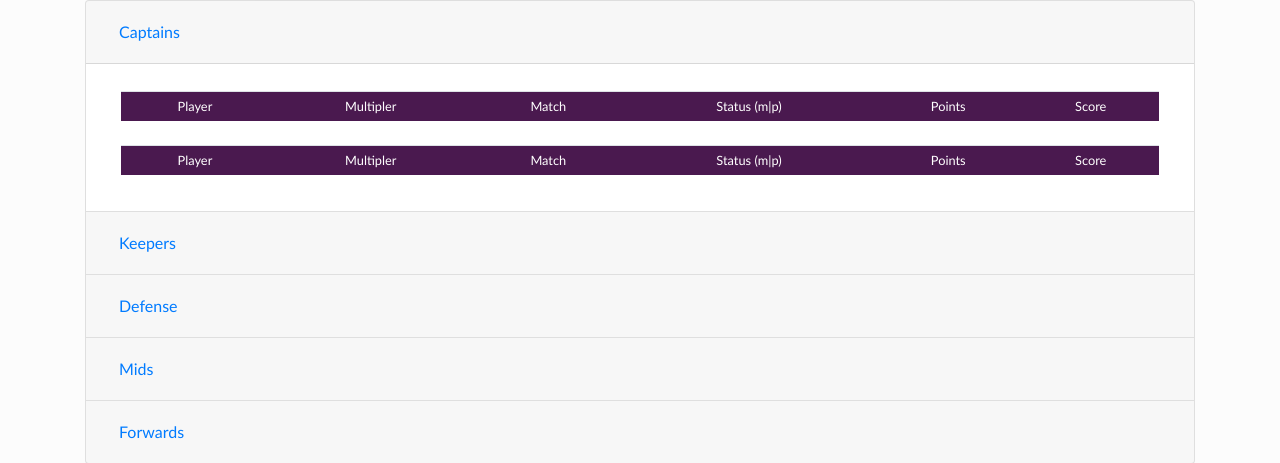
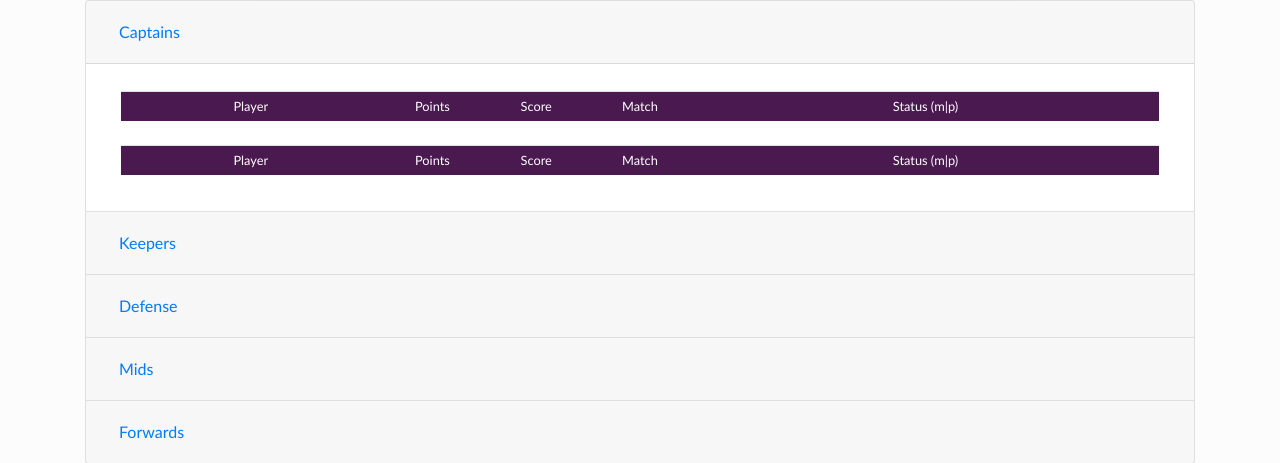
Before and after one commit to tfox1127/notrophyfpl2, a Flask app: template templates/compare.html in a window 1280 px wide, after a click on "Captains". Shown: the part 56-519 px from the top of the page. Run offline with Flask 2, Linux system fonts and the light colour scheme; the template is opened without the code that fills it, so the values that code supplies are empty; parts of the project's set-up code (start-up, migrations or seed data) failed here and were passed over; some libraries are stand-ins or nearby versions.

Commit message:
column width and order for compare

```diff
--- a/templates/compare.html
+++ b/templates/compare.html
@@ -25,24 +25,20 @@
                             <div class="table-responsive text-nowrap">
                                 <table class="table table-sm text-xsmall table-hover sortable ;">
                                     <thead class="thead-light text-center align-middle">
-                                    <td class="align-middle">Player</td>
-                                    <td class="align-middle">Multipler</td>
-                                    <td class="align-middle">Match</td>
-                                    <td class="align-middle">Status (m|p)</td>
-                                    <td class="align-middle">Points</td>
-                                    <td class="align-middle">Score</td>
+                                        <td class="align-middle" style="width:25%" >Player</td>
+                                        <td class="align-middle" style="width:10%" >Points</td>
+                                        <td class="align-middle" style="width:10%" >Score</td>
+                                        <td class="align-middle" style="width:10%" >Match</td>
+                                        <td class="align-middle" style="width:45%" >Status (m|p)</td>
                                     </thead>
                                     <tbody class="text-center align-middle">
                                         {% for dd in t1_cap %}
                                         <tr>
                                             <td><a href="/player/{{dd[0]}}" class="text-dark">{{dd[1]}}</a></td>
-                                        <td class="align-middle">{{dd[4]}}</td>
+                                            <td class="align-middle">{{dd[6]}}</td>
+                                            <td class="align-middle">{{dd[8]}}</td>
                                             <td class="align-middle">{{dd[7]}}</td>
                                             <td class="align-middle">{{dd[5]}}</td>
-                                        <td class="align-middle">{{dd[6]}}</td>
-                                        <td class="align-middle">{{dd[8]}}</td>
-
-
                                         </tr>
                                         {% endfor %}
                                     </tbody>
@@ -56,24 +52,20 @@
                             <div class="table-responsive text-nowrap">
                                 <table class="table table-sm text-xsmall table-hover sortable ;">
                                     <thead class="thead-light text-center align-middle">
-                                    <td class="align-middle">Player</td>
-                                    <td class="align-middle">Multipler</td>
-                                    <td class="align-middle">Match</td>
-                                    <td class="align-middle">Status (m|p)</td>
-                                    <td class="align-middle">Points</td>
-                                    <td class="align-middle">Score</td>
+                                        <td class="align-middle" style="width:25%" >Player</td>
+                                        <td class="align-middle" style="width:10%" >Points</td>
+                                        <td class="align-middle" style="width:10%" >Score</td>
+                                        <td class="align-middle" style="width:10%" >Match</td>
+                                        <td class="align-middle" style="width:45%" >Status (m|p)</td>
                                     </thead>
                                     <tbody class="text-center align-middle">
                                         {% for dd in t2_cap %}
                                         <tr>
                                             <td><a href="/player/{{dd[0]}}" class="text-dark">{{dd[1]}}</a></td>
-                                        <td class="align-middle">{{dd[4]}}</td>
+                                            <td class="align-middle">{{dd[6]}}</td>
+                                            <td class="align-middle">{{dd[8]}}</td>
                                             <td class="align-middle">{{dd[7]}}</td>
                                             <td class="align-middle">{{dd[5]}}</td>
-                                        <td class="align-middle">{{dd[6]}}</td>
-                                        <td class="align-middle">{{dd[8]}}</td>
-
-
                                         </tr>
                                         {% endfor %}
                                     </tbody>
@@ -103,24 +95,20 @@
                             <div class="table-responsive text-nowrap">
                                 <table class="table table-sm text-xsmall table-hover sortable ;">
                                     <thead class="thead-light text-center align-middle">
-                                    <td class="align-middle">Player</td>
-                                    <td class="align-middle">Multipler</td>
-                                    <td class="align-middle">Match</td>
-                                    <td class="align-middle">Status (m|p)</td>
-                                    <td class="align-middle">Points</td>
-                                    <td class="align-middle">Score</td>
+                                        <td class="align-middle" style="width:25%" >Player</td>
+                                        <td class="align-middle" style="width:10%" >Points</td>
+                                        <td class="align-middle" style="width:10%" >Score</td>
+                                        <td class="align-middle" style="width:10%" >Match</td>
+                                        <td class="align-middle" style="width:45%" >Status (m|p)</td>
                                     </thead>
                                     <tbody class="text-center align-middle">
                                         {% for dd in t1_gkp %}
                                         <tr>
                                             <td><a href="/player/{{dd[0]}}" class="text-dark">{{dd[1]}}</a></td>
-                                        <td class="align-middle">{{dd[4]}}</td>
+                                            <td class="align-middle">{{dd[6]}}</td>
+                                            <td class="align-middle">{{dd[8]}}</td>
                                             <td class="align-middle">{{dd[7]}}</td>
                                             <td class="align-middle">{{dd[5]}}</td>
-                                        <td class="align-middle">{{dd[6]}}</td>
-                                        <td class="align-middle">{{dd[8]}}</td>
-
-
                                         </tr>
                                         {% endfor %}
                                     </tbody>
@@ -134,24 +122,20 @@
                             <div class="table-responsive text-nowrap">
                                 <table class="table table-sm text-xsmall table-hover sortable ;">
                                     <thead class="thead-light text-center align-middle">
-                                    <td class="align-middle">Player</td>
-                                    <td class="align-middle">Multipler</td>
-                                    <td class="align-middle">Match</td>
-                                    <td class="align-middle">Status (m|p)</td>
-                                    <td class="align-middle">Points</td>
-                                    <td class="align-middle">Score</td>
+                                        <td class="align-middle" style="width:25%" >Player</td>
+                                        <td class="align-middle" style="width:10%" >Points</td>
+                                        <td class="align-middle" style="width:10%" >Score</td>
+                                        <td class="align-middle" style="width:10%" >Match</td>
+                                        <td class="align-middle" style="width:45%" >Status (m|p)</td>
                                     </thead>
                                     <tbody class="text-center align-middle">
                                         {% for dd in t2_gkp %}
                                         <tr>
                                             <td><a href="/player/{{dd[0]}}" class="text-dark">{{dd[1]}}</a></td>
-                                        <td class="align-middle">{{dd[4]}}</td>
+                                            <td class="align-middle">{{dd[6]}}</td>
+                                            <td class="align-middle">{{dd[8]}}</td>
                                             <td class="align-middle">{{dd[7]}}</td>
                                             <td class="align-middle">{{dd[5]}}</td>
-                                        <td class="align-middle">{{dd[6]}}</td>
-                                        <td class="align-middle">{{dd[8]}}</td>
-
-
                                         </tr>
                                         {% endfor %}
                                     </tbody>
@@ -181,24 +165,20 @@
                             <div class="table-responsive text-nowrap">
                                 <table class="table table-sm text-xsmall table-hover sortable ;">
                                     <thead class="thead-light text-center align-middle">
-                                    <td class="align-middle">Player</td>
-                                    <td class="align-middle">Multipler</td>
-                                    <td class="align-middle">Match</td>
-                                    <td class="align-middle">Status (m|p)</td>
-                                    <td class="align-middle">Points</td>
-                                    <td class="align-middle">Score</td>
+                                        <td class="align-middle" style="width:25%" >Player</td>
+                                        <td class="align-middle" style="width:10%" >Points</td>
+                                        <td class="align-middle" style="width:10%" >Score</td>
+                                        <td class="align-middle" style="width:10%" >Match</td>
+                                        <td class="align-middle" style="width:45%" >Status (m|p)</td>
                                     </thead>
                                     <tbody class="text-center align-middle">
                                         {% for dd in t1_def %}
                                         <tr>
                                             <td><a href="/player/{{dd[0]}}" class="text-dark">{{dd[1]}}</a></td>
-                                        <td class="align-middle">{{dd[4]}}</td>
+                                            <td class="align-middle">{{dd[6]}}</td>
+                                            <td class="align-middle">{{dd[8]}}</td>
                                             <td class="align-middle">{{dd[7]}}</td>
                                             <td class="align-middle">{{dd[5]}}</td>
-                                        <td class="align-middle">{{dd[6]}}</td>
-                                        <td class="align-middle">{{dd[8]}}</td>
-
-
                                         </tr>
                                         {% endfor %}
                                     </tbody>
@@ -212,24 +192,20 @@
                             <div class="table-responsive text-nowrap">
                                 <table class="table table-sm text-xsmall table-hover sortable ;">
                                     <thead class="thead-light text-center align-middle">
-                                    <td class="align-middle">Player</td>
-                                    <td class="align-middle">Multipler</td>
-                                    <td class="align-middle">Match</td>
-                                    <td class="align-middle">Status (m|p)</td>
-                                    <td class="align-middle">Points</td>
-                                    <td class="align-middle">Score</td>
+                                        <td class="align-middle" style="width:25%" >Player</td>
+                                        <td class="align-middle" style="width:10%" >Points</td>
+                                        <td class="align-middle" style="width:10%" >Score</td>
+                                        <td class="align-middle" style="width:10%" >Match</td>
+                                        <td class="align-middle" style="width:45%" >Status (m|p)</td>
                                     </thead>
                                     <tbody class="text-center align-middle">
                                         {% for dd in t2_def %}
                                         <tr>
                                             <td><a href="/player/{{dd[0]}}" class="text-dark">{{dd[1]}}</a></td>
-                                        <td class="align-middle">{{dd[4]}}</td>
+                                            <td class="align-middle">{{dd[6]}}</td>
+                                            <td class="align-middle">{{dd[8]}}</td>
                                             <td class="align-middle">{{dd[7]}}</td>
                                             <td class="align-middle">{{dd[5]}}</td>
-                                        <td class="align-middle">{{dd[6]}}</td>
-                                        <td class="align-middle">{{dd[8]}}</td>
-
-
                                         </tr>
                                         {% endfor %}
                                     </tbody>
@@ -260,24 +236,20 @@
                             <div class="table-responsive text-nowrap">
                                 <table class="table table-sm text-xsmall table-hover sortable ;">
                                     <thead class="thead-light text-center align-middle">
-                                    <td class="align-middle">Player</td>
-                                    <td class="align-middle">Multipler</td>
-                                    <td class="align-middle">Match</td>
-                                    <td class="align-middle">Status (m|p)</td>
-                                    <td class="align-middle">Points</td>
-                                    <td class="align-middle">Score</td>
+                                        <td class="align-middle" style="width:25%" >Player</td>
+                                        <td class="align-middle" style="width:10%" >Points</td>
+                                        <td class="align-middle" style="width:10%" >Score</td>
+                                        <td class="align-middle" style="width:10%" >Match</td>
+                                        <td class="align-middle" style="width:45%" >Status (m|p)</td>
                                     </thead>
                                     <tbody class="text-center align-middle">
                                         {% for dd in t1_mid %}
                                         <tr>
                                             <td><a href="/player/{{dd[0]}}" class="text-dark">{{dd[1]}}</a></td>
-                                        <td class="align-middle">{{dd[4]}}</td>
+                                            <td class="align-middle">{{dd[6]}}</td>
+                                            <td class="align-middle">{{dd[8]}}</td>
                                             <td class="align-middle">{{dd[7]}}</td>
                                             <td class="align-middle">{{dd[5]}}</td>
-                                        <td class="align-middle">{{dd[6]}}</td>
-                                        <td class="align-middle">{{dd[8]}}</td>
-
-
                                         </tr>
                                         {% endfor %}
                                     </tbody>
@@ -291,24 +263,20 @@
                             <div class="table-responsive text-nowrap">
                                 <table class="table table-sm text-xsmall table-hover sortable ;">
                                     <thead class="thead-light text-center align-middle">
-                                    <td class="align-middle">Player</td>
-                                    <td class="align-middle">Multipler</td>
-                                    <td class="align-middle">Match</td>
-                                    <td class="align-middle">Status (m|p)</td>
-                                    <td class="align-middle">Points</td>
-                                    <td class="align-middle">Score</td>
+                                        <td class="align-middle" style="width:25%" >Player</td>
+                                        <td class="align-middle" style="width:10%" >Points</td>
+                                        <td class="align-middle" style="width:10%" >Score</td>
+                                        <td class="align-middle" style="width:10%" >Match</td>
+                                        <td class="align-middle" style="width:45%" >Status (m|p)</td>
                                     </thead>
                                     <tbody class="text-center align-middle">
                                         {% for dd in t2_mid %}
                                         <tr>
                                             <td><a href="/player/{{dd[0]}}" class="text-dark">{{dd[1]}}</a></td>
-                                        <td class="align-middle">{{dd[4]}}</td>
+                                            <td class="align-middle">{{dd[6]}}</td>
+                                            <td class="align-middle">{{dd[8]}}</td>
                                             <td class="align-middle">{{dd[7]}}</td>
                                             <td class="align-middle">{{dd[5]}}</td>
-                                        <td class="align-middle">{{dd[6]}}</td>
-                                        <td class="align-middle">{{dd[8]}}</td>
-
-
                                         </tr>
                                         {% endfor %}
                                     </tbody>
@@ -338,24 +306,20 @@
                             <div class="table-responsive text-nowrap">
                                 <table class="table table-sm text-xsmall table-hover sortable ;">
                                     <thead class="thead-light text-center align-middle">
-                                    <td class="align-middle">Player</td>
-                                    <td class="align-middle">Multipler</td>
-                                    <td class="align-middle">Match</td>
-                                    <td class="align-middle">Status (m|p)</td>
-                                    <td class="align-middle">Points</td>
-                                    <td class="align-middle">Score</td>
+                                        <td class="align-middle" style="width:25%" >Player</td>
+                                        <td class="align-middle" style="width:10%" >Points</td>
+                                        <td class="align-middle" style="width:10%" >Score</td>
+                                        <td class="align-middle" style="width:10%" >Match</td>
+                                        <td class="align-middle" style="width:45%" >Status (m|p)</td>
                                     </thead>
                                     <tbody class="text-center align-middle">
                                         {% for dd in t1_fwd %}
                                         <tr>
                                             <td><a href="/player/{{dd[0]}}" class="text-dark">{{dd[1]}}</a></td>
-                                        <td class="align-middle">{{dd[4]}}</td>
+                                            <td class="align-middle">{{dd[6]}}</td>
+                                            <td class="align-middle">{{dd[8]}}</td>
                                             <td class="align-middle">{{dd[7]}}</td>
                                             <td class="align-middle">{{dd[5]}}</td>
-                                        <td class="align-middle">{{dd[6]}}</td>
-                                        <td class="align-middle">{{dd[8]}}</td>
-
-
                                         </tr>
                                         {% endfor %}
                                     </tbody>
@@ -369,24 +333,20 @@
                             <div class="table-responsive text-nowrap">
                                 <table class="table table-sm text-xsmall table-hover sortable ;">
                                     <thead class="thead-light text-center align-middle">
-                                    <td class="align-middle">Player</td>
-                                    <td class="align-middle">Multipler</td>
-                                    <td class="align-middle">Match</td>
-                                    <td class="align-middle">Status (m|p)</td>
-                                    <td class="align-middle">Points</td>
-                                    <td class="align-middle">Score</td>
+                                        <td class="align-middle" style="width:25%" >Player</td>
+                                        <td class="align-middle" style="width:10%" >Points</td>
+                                        <td class="align-middle" style="width:10%" >Score</td>
+                                        <td class="align-middle" style="width:10%" >Match</td>
+                                        <td class="align-middle" style="width:45%" >Status (m|p)</td>
                                     </thead>
                                     <tbody class="text-center align-middle">
                                         {% for dd in t2_fwd %}
                                         <tr>
                                             <td><a href="/player/{{dd[0]}}" class="text-dark">{{dd[1]}}</a></td>
-                                        <td class="align-middle">{{dd[4]}}</td>
+                                            <td class="align-middle">{{dd[6]}}</td>
+                                            <td class="align-middle">{{dd[8]}}</td>
                                             <td class="align-middle">{{dd[7]}}</td>
                                             <td class="align-middle">{{dd[5]}}</td>
-                                        <td class="align-middle">{{dd[6]}}</td>
-                                        <td class="align-middle">{{dd[8]}}</td>
-
-
                                         </tr>
                                         {% endfor %}
                                     </tbody>
```
Lines whose indentation alone changed are shown as unchanged.
